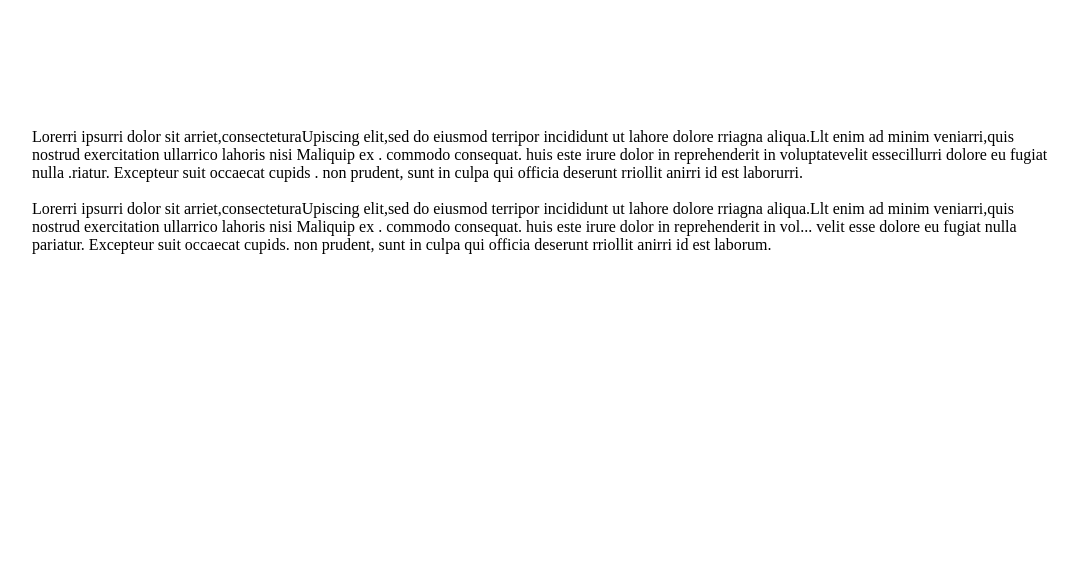
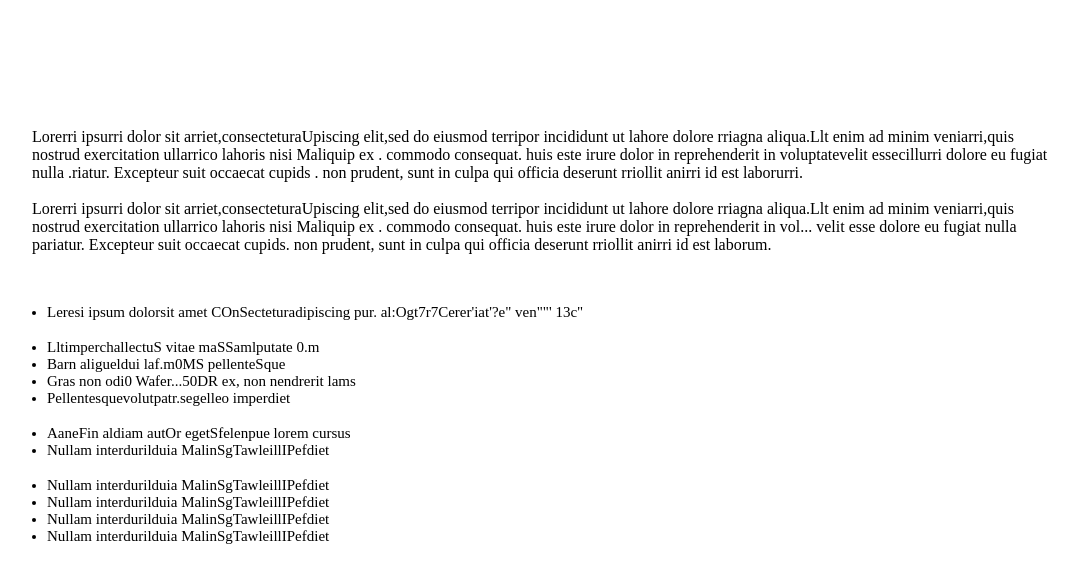
Before and after one commit to saurabhkkanaujia/template1_with_branching, a plain HTML site: page src/index.html in a window 1280 px wide. Shown: the whole page, without its empty margins (96-1175 px from the left). Drawn offline with Linux system fonts and the light colour scheme.

Commit message:
middle divs

```diff
--- a/src/index.html
+++ b/src/index.html
@@ -6,7 +6,12 @@
     <meta name="viewport" content="width=device-width, initial-scale=1.0">
     <title>Document</title>
     <style>
-
+        li{
+            font-size: 15px;
+        }
+        ul{
+            padding-inline-start: 15px;
+        }
     </style>
 </head>
 <body style="margin: 10%;">
@@ -23,6 +28,25 @@
         </p>
 
     </div>
+    <br>
+    <div>
+        <ul>
+            <li>Leresi ipsum dolorsit amet COnSecteturadipiscing pur. al:Ogt7r7Cerer'iat'?e" ven""' 13c" </li>
+            <br>
+            <li>LltimperchallectuS vitae maSSamlputate 0.m</li>
+            <li>Barn aligueldui laf.m0MS pellenteSque</li>
+            <li> Gras non odi0 Wafer...50DR ex, non nendrerit lams </li>
+            <li>Pellentesquevolutpatr.segelleo imperdiet </li>
+            <br>
+            <li>AaneFin aldiam autOr egetSfelenpue lorem cursus</li>
+            <li>Nullam interdurilduia MalinSgTawleillIPefdiet </li>
+            <br>
+            <li>Nullam interdurilduia MalinSgTawleillIPefdiet </li>
+            <li>Nullam interdurilduia MalinSgTawleillIPefdiet </li>
+            <li>Nullam interdurilduia MalinSgTawleillIPefdiet </li>
+            <li>Nullam interdurilduia MalinSgTawleillIPefdiet </li>
+        </ul>
+</div>
 
 
 </body>
```
